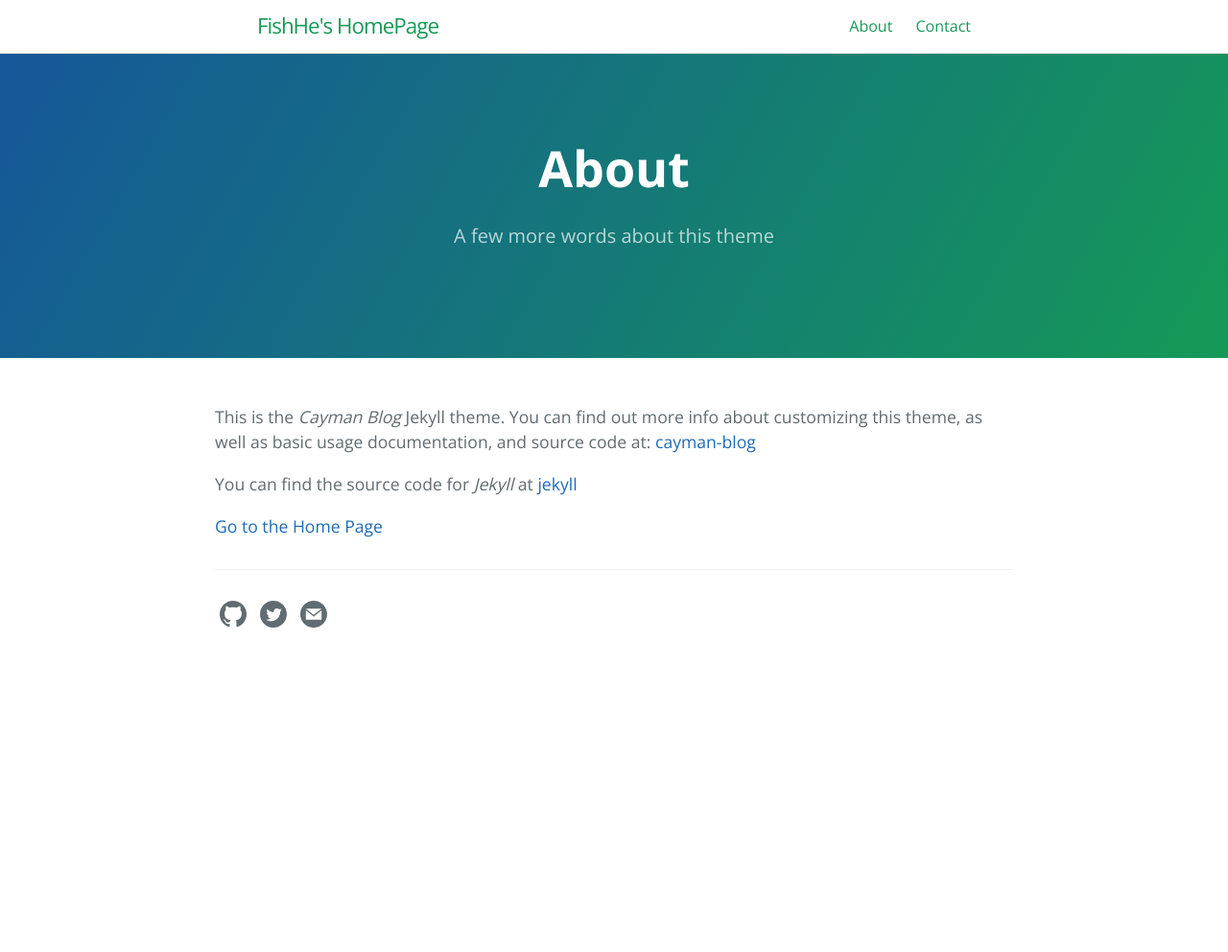
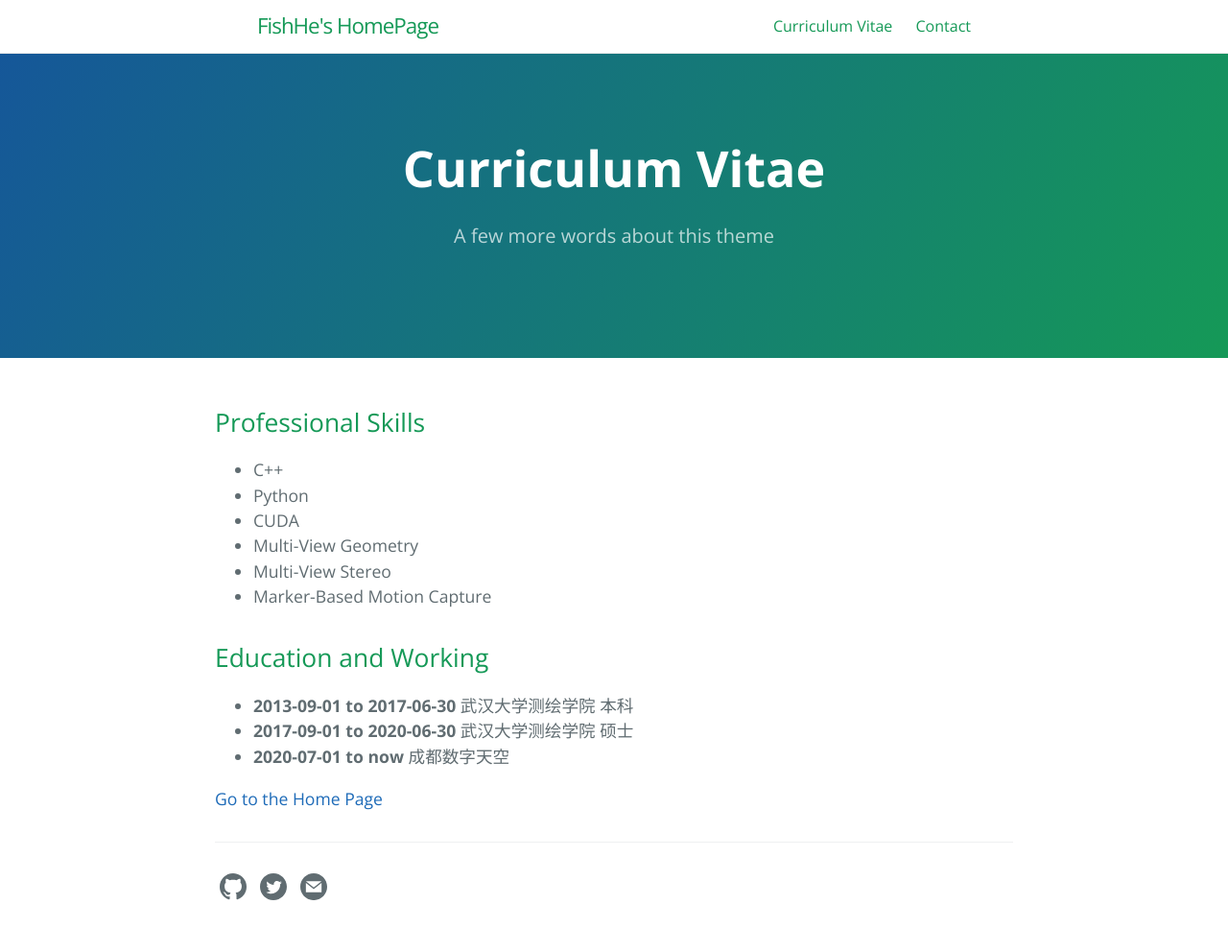
Before and after one commit to FishHe/FishHe.GitHub.IO, a Jekyll site: the page built from about.md, in a window 1280 px wide. Shown: the whole page at 96% size. Built offline with Jekyll 4.4.1, drawn with Linux system fonts in a browser that asks for light colours; before the commit the page ends 900 px from its top, so only the background shows below that.

```diff
--- a/about.md
+++ b/about.md
@@ -1,13 +1,25 @@
 ---
 layout: page
-title: About
+title: Curriculum Vitae
 tagline: A few more words about this theme
 permalink: /about.html
 ---
 
-This is the _Cayman Blog_ Jekyll theme. You can find out more info about customizing this theme, as well as basic usage documentation, and source code at: [cayman-blog](https://github.com/lorepirri/cayman-blog)
 
-You can find the source code for _Jekyll_ at [jekyll](https://github.com/jekyll/jekyll)
+## Professional Skills
+
+* C++
+* Python
+* CUDA
+* Multi-View Geometry
+* Multi-View Stereo
+* Marker-Based Motion Capture
+
+## Education and Working
+
+* **2013-09-01 to 2017-06-30** 武汉大学测绘学院 本科
+* **2017-09-01 to 2020-06-30** 武汉大学测绘学院 硕士
+* **2020-07-01 to now** 成都数字天空
 
 
 [Go to the Home Page]({{ site.url }}{{ site.baseurl }})
```
Also changed, not shown: _posts/2021-01-13-MergeLibs.md (added, +6 -0 lines), _posts/2021-01-15-EigenAndPtr.md (added, +12 -0 lines), _posts/2021-02-09-OpenMMC.md (added, +35 -0 lines), assets/img/markdown-img-paste-20210209110220792.png (added).
